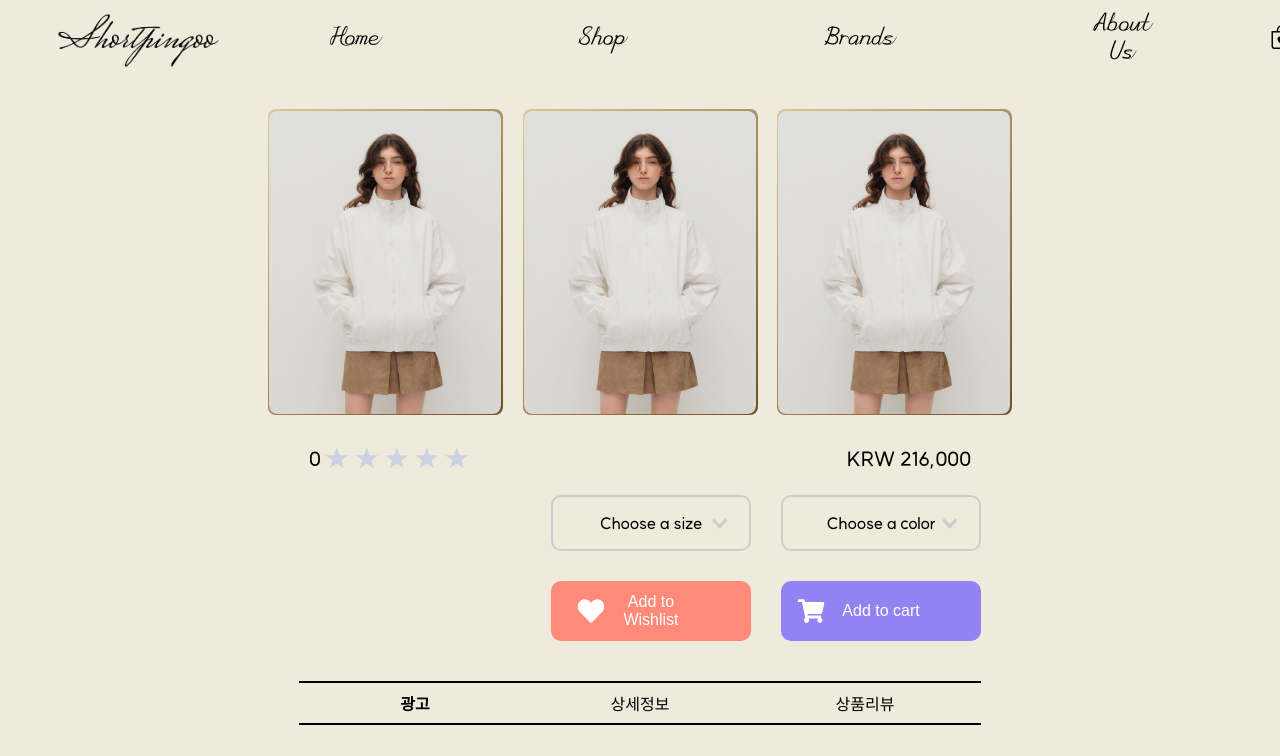
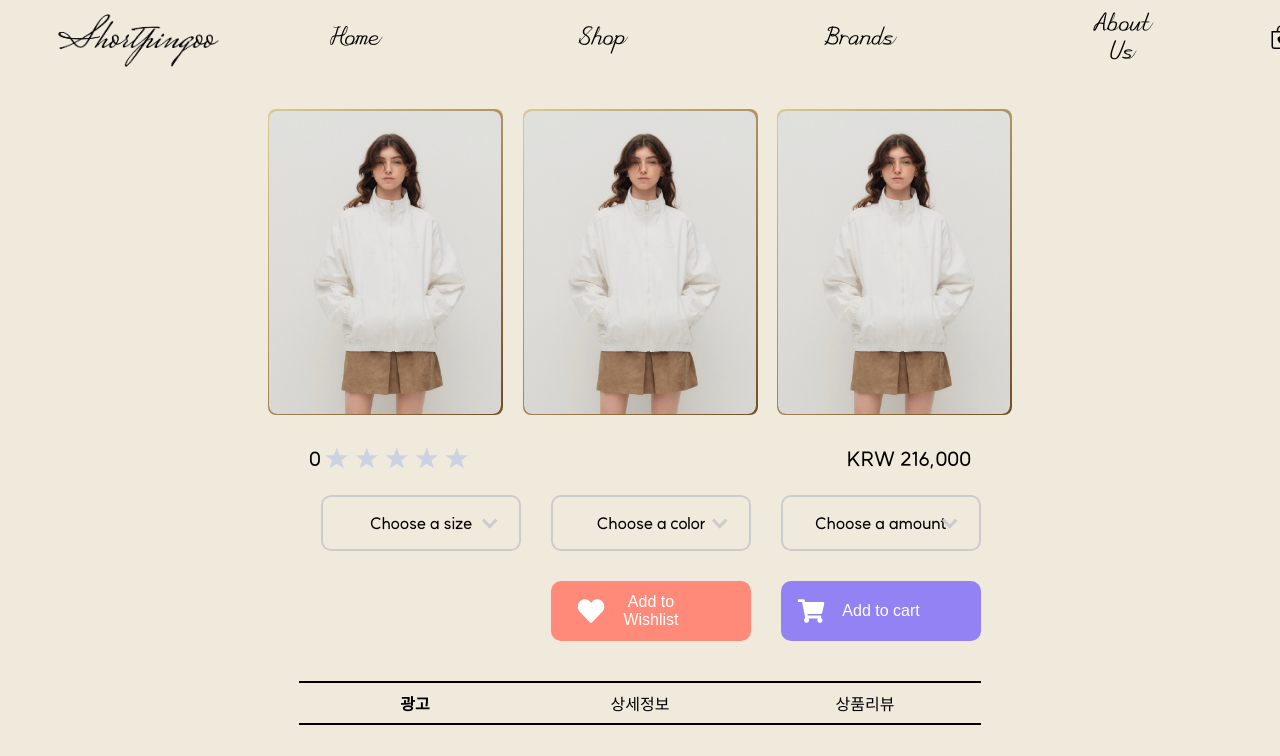
Before and after one commit to SK-Rookies-Final3/FrontEnd, a React (Create React App) app: page /pages/shop/detail in a window 1280 px wide. Shown: the top 756 px of the page. Built offline with nearby package versions, Linux system fonts and the light colour scheme.

Commit message:
fix: RF-65 <상품상세페이지 수량추가>

```diff
--- a/src/component/pages/Shop_Detail.js
+++ b/src/component/pages/Shop_Detail.js
@@ -30,6 +30,10 @@ const ShopDetail = () => {
     const [isColorActive, setIsColorActive] = useState(false);
     const [selectedColor, setSelectedColor] = useState("Choose a color");
 
+    // 수량 관련 상태
+    const [isAmountActive, setIsAmountActive] = useState(false);
+    const [selectedAmount, setSelectedAmount] = useState("Choose a amount");
+
     // 별점 평균 계산 함수
     const calculateAverageRating = () => {
         if (reviews.length === 0) return 0;
@@ -55,6 +59,7 @@ const ShopDetail = () => {
     const handleSizeSelectClick = () => {
         setIsSizeActive(!isSizeActive);
         setIsColorActive(false);
+        setIsAmountActive(false);
     };
 
     const handleSizeOptionClick = (size) => {
@@ -65,11 +70,23 @@ const ShopDetail = () => {
     const handleColorSelectClick = () => {
         setIsColorActive(!isColorActive);
         setIsSizeActive(false);
+        setIsAmountActive(false);
     };
 
     const handleColorOptionClick = (color) => {
         setSelectedColor(color);
         setIsColorActive(false);
+    };
+
+    const handleAmountSelectClick = () => {
+        setIsAmountActive(!isAmountActive);
+        setIsColorActive(false);
+        setIsSizeActive(false);
+    };
+
+    const handleAmountOptionClick = (amount) => {
+        setSelectedAmount(amount);
+        setIsAmountActive(false);
     };
 
     const addWish = () => {
@@ -78,10 +95,10 @@ const ShopDetail = () => {
     };
 
     const addCart = () => {
-        if (selectedSize === "Choose a size" || selectedColor === "Choose a color") {
+        if (selectedSize === "Choose a size" || selectedColor === "Choose a color" || selectedAmount === "Choose a amount") {
             Swal.fire({
-                title: '사이즈와 색상을 모두 선택해주세요!',
-                text: '상품을 장바구니에 추가하려면 사이즈와 색상을 선택해야 합니다.',
+                title: '선택사항을 모두 선택해주세요!',
+                text: '상품을 장바구니에 추가하려면 모든 선택사항을 선택해야 합니다.',
                 icon: 'warning',
                 confirmButtonText: '확인',
                 confirmButtonColor: '#754F23',
@@ -375,6 +392,31 @@ const ShopDetail = () => {
                         </div>
                     )}
                 </div>
+
+                {/* 수량 선택 드롭다운 */}
+                <div className={`form-select-container ${isAmountActive ? "active" : ""}`}>
+                    <div className="form-select" onClick={handleAmountSelectClick}>
+                        <div className="form-option-placeholder">
+                            {selectedAmount}
+                        </div>
+                    </div>
+                    {isAmountActive && (
+                        <div className="form-option-wrapper">
+                            <div className="form-option-container">
+                                {["1", "2", "3"].map((item) => (
+                                    <div
+                                        key={item}
+                                        className={`form-option ${selectedAmount === item ? "active" : ""}`}
+                                        onClick={() => handleAmountOptionClick(item)}
+                                    >
+                                        {item}
+                                    </div>
+                                ))}
+                            </div>
+                        </div>
+                    )}
+                </div>
+
             </div>
 
             <div className="wishlist-cart-container">
```
